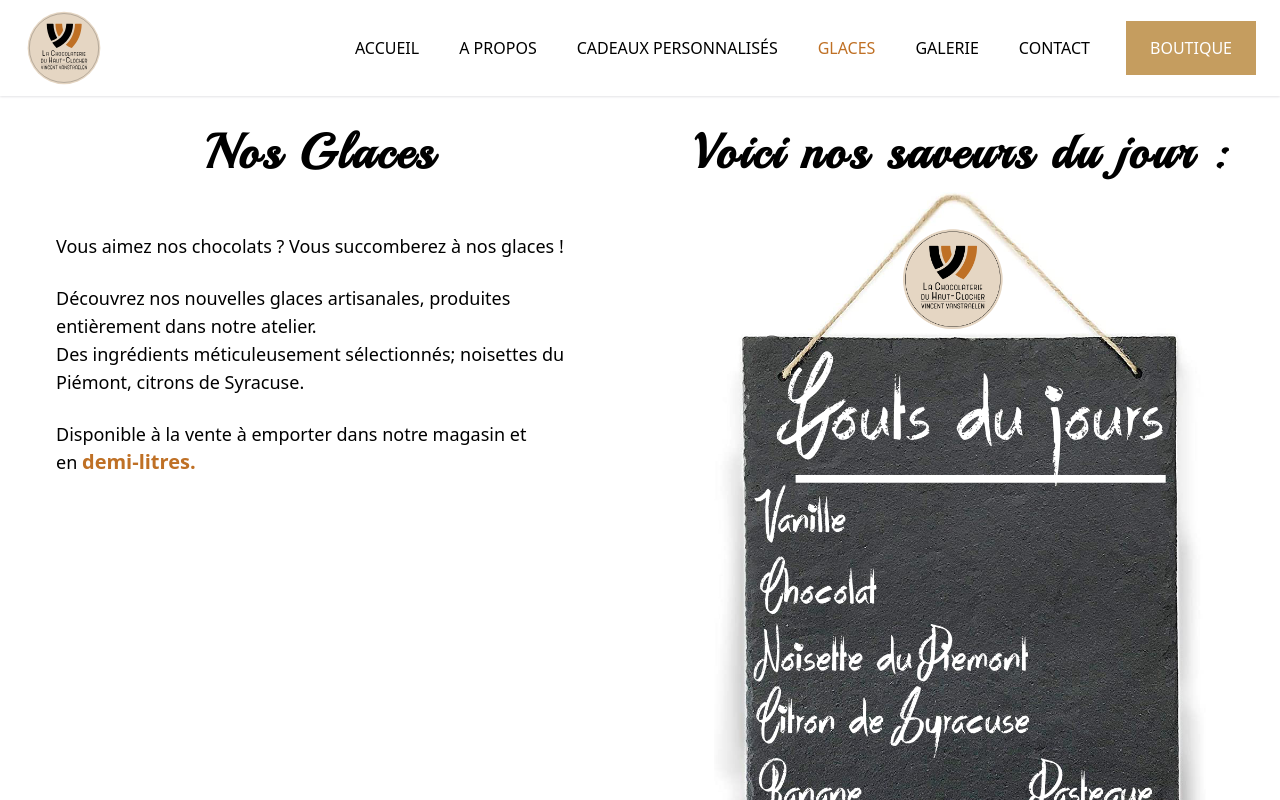
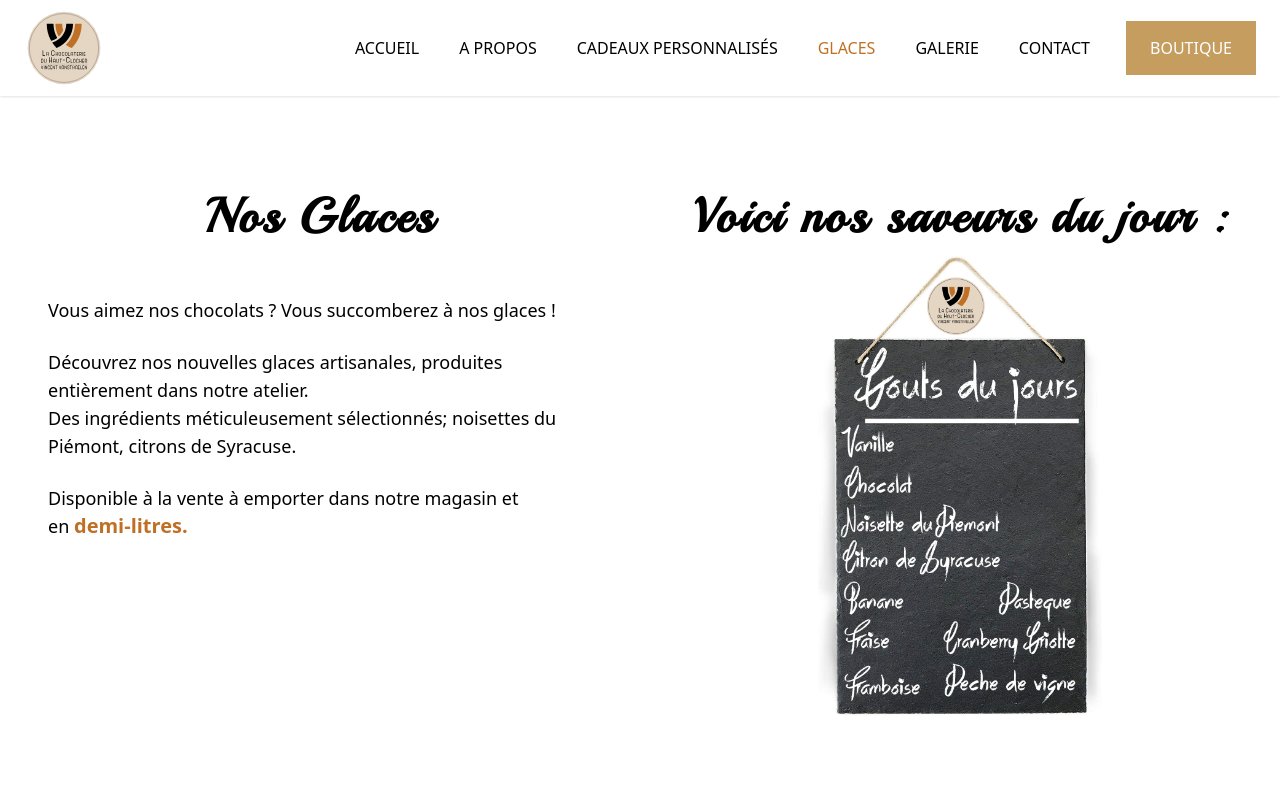
Before and after one commit to NicolasRadic/La-chocolaterie-du-haut-chlocher, a React (Create React App) app: page /ice in a window 1280 px wide. Shown: the top 800 px of the page. Built offline with nearby package versions, Linux system fonts and the light colour scheme; a web font is replaced by a local one.

Commit message:
change some style on ice page

```diff
--- a/src/components/ice/IceTaste.js
+++ b/src/components/ice/IceTaste.js
@@ -2,15 +2,15 @@ import React from "react";
 
 const IceTaste = () => {
   return (
-    <div className="flex flex-col p-4 justify-center items-center lg:w-1/2 ">
-      <div className=" py-4 text-center text-3xl lg:text-5xl lg:tracking-wider font-playball font-bold">
+    <div className="flex  flex-col p-2 lg:pt-20 justify-start items-center  lg:w-1/2  lg:h-full ">
+      <div className=" py-10 lg:py-4 text-center text-3xl lg:text-5xl lg:tracking-wider font-playball font-bold">
         <h2>Voici nos saveurs du jour :</h2>
       </div>
 
       <img
         src="./images/ice/gouts_ardoise.png"
         alt="goûts glaces"
-        className="max-h-screen"
+        className="h-5/6"
       />
     </div>
   );
--- a/src/components/ice/IceText.js
+++ b/src/components/ice/IceText.js
@@ -2,7 +2,7 @@ import React from "react";
 
 const IceText = () => {
   return (
-    <div className="flex flex-col p-4 lg:w-1/2 justify-center items-center">
+    <div className="flex flex-col p-2 pt-20 lg:w-1/2 lg:full justify-center items-center">
       <div className="flex flex-col gap-6 px-8 py-4 lg:px-10 lg:text-lg">
         <div className="text-center pb-8 text-3xl lg:text-5xl lg:tracking-wider font-playball font-bold">
           <h2>Nos Glaces</h2>
--- a/src/pages/Ice.js
+++ b/src/pages/Ice.js
@@ -12,7 +12,7 @@ const Ice = () => {
         className="flex justify-center
       py-24"
       >
-        <div className="flex flex-col lg:flex-row items-center lg:items-start lg:justify-center max-w-screen-2xl ">
+        <div className="flex flex-col lg:flex-row items-center lg:items-start lg:justify-center max-w-screen-2xl lg:max-h-[80vh]">
           <IceText />
           <IceTaste />
         </div>
```
